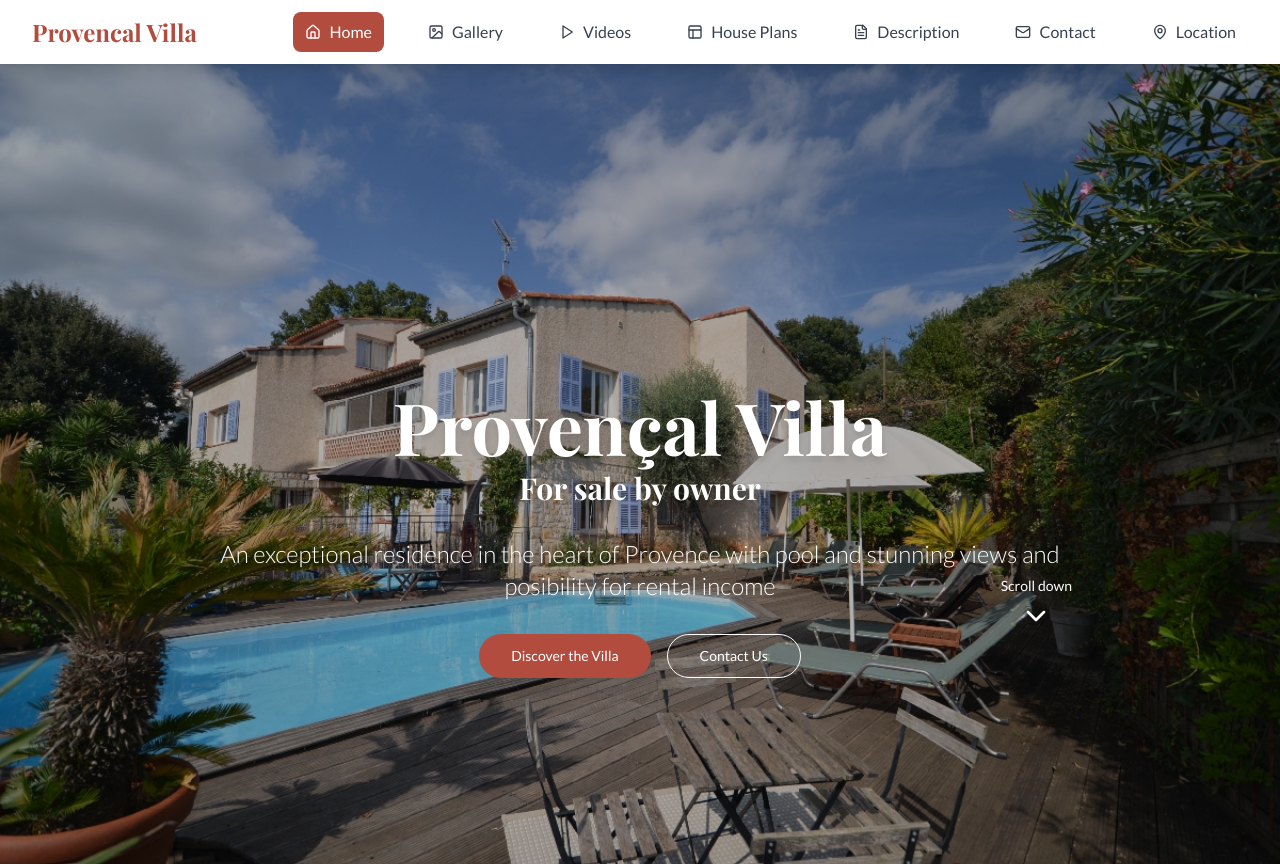
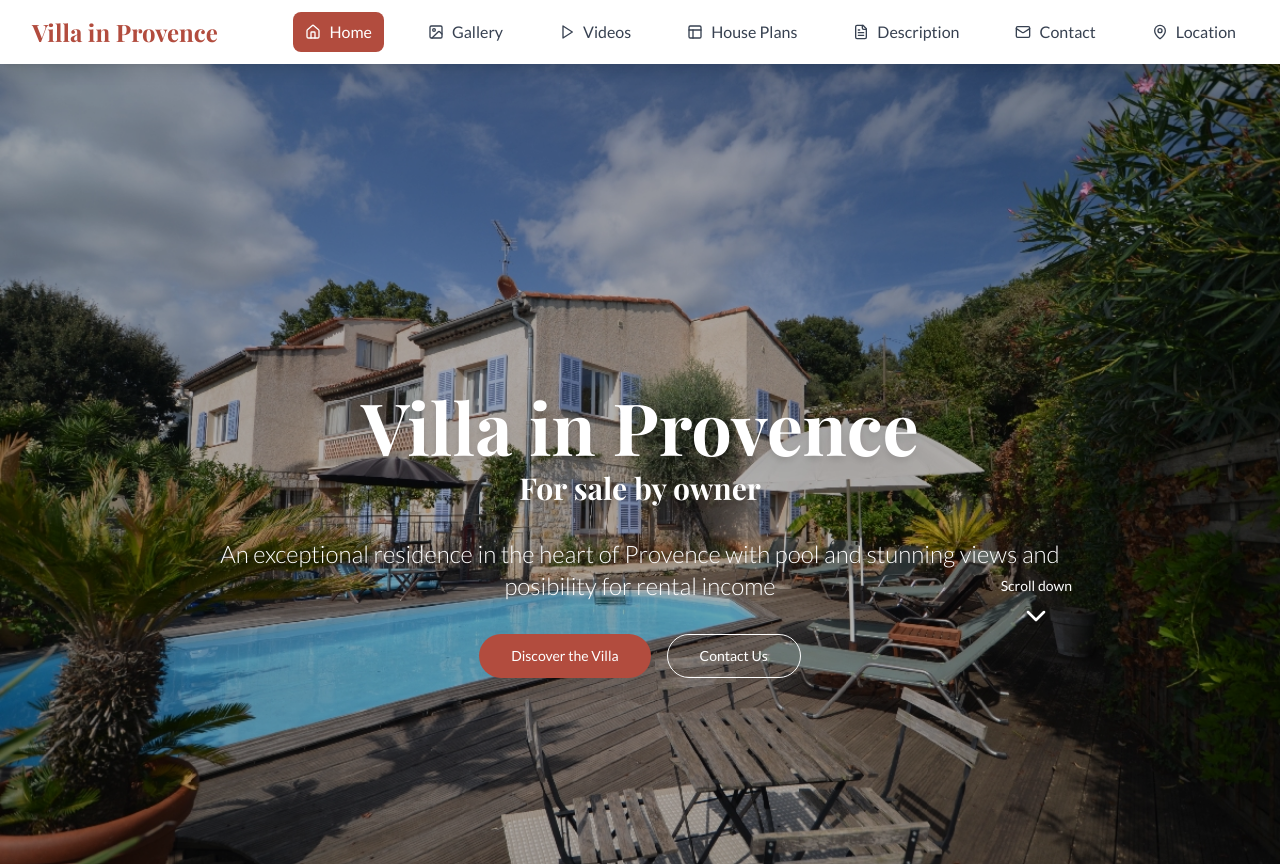
Before and after one commit to hasidnord/hasidnord.github.io, a Next.js app: page / in a window 1280 px wide. Shown: the top 866 px of the page. Built offline with nearby package versions, Linux system fonts and the light colour scheme; a web font is replaced by a local one.

Commit message:
tekst på landing page ændret

```diff
--- a/app/page.tsx
+++ b/app/page.tsx
@@ -39,7 +39,7 @@ export default function HomePage() {
         </div>
 
   <div className="relative z-10 text-center text-white max-w-4xl mx-auto px-4 pt-16">
-          <h1 className="font-playfair text-5xl md:text-7xl font-bold mb-2 drop-shadow-lg" style={{ paddingTop: '2cm' }}>Provençal Villa</h1>
+          <h1 className="font-playfair text-5xl md:text-7xl font-bold mb-2 drop-shadow-lg" style={{ paddingTop: '2cm' }}>Villa in Provence</h1>
           <div className="font-playfair text-2xl md:text-3xl font-bold mb-8 drop-shadow-lg">For sale by owner</div>
           <p className="text-xl md:text-2xl mb-8 font-light">An exceptional residence in the heart of Provence with pool and stunning views and posibility for rental income </p>
           <div className="flex flex-col sm:flex-row gap-4 justify-center">
--- a/components/navigation.tsx
+++ b/components/navigation.tsx
@@ -51,7 +51,7 @@ export default function Navigation() {
               className="font-playfair text-2xl font-bold text-terracotta"
               onClick={() => setIsMobileMenuOpen(false)}
             >
-              Provencal Villa
+              Villa in Provence
             </Link>
 
             {/* Desktop Navigation */}
```
